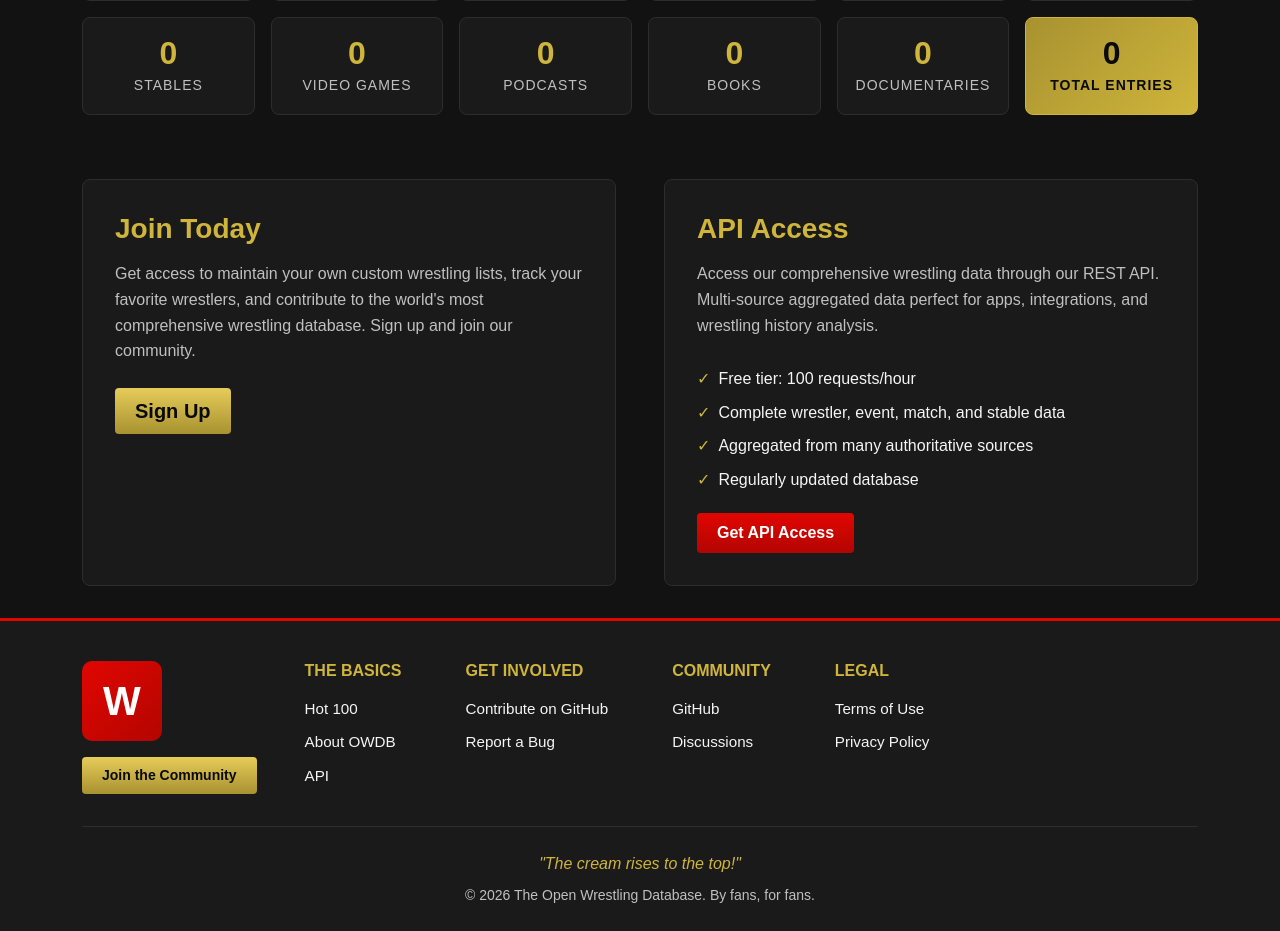
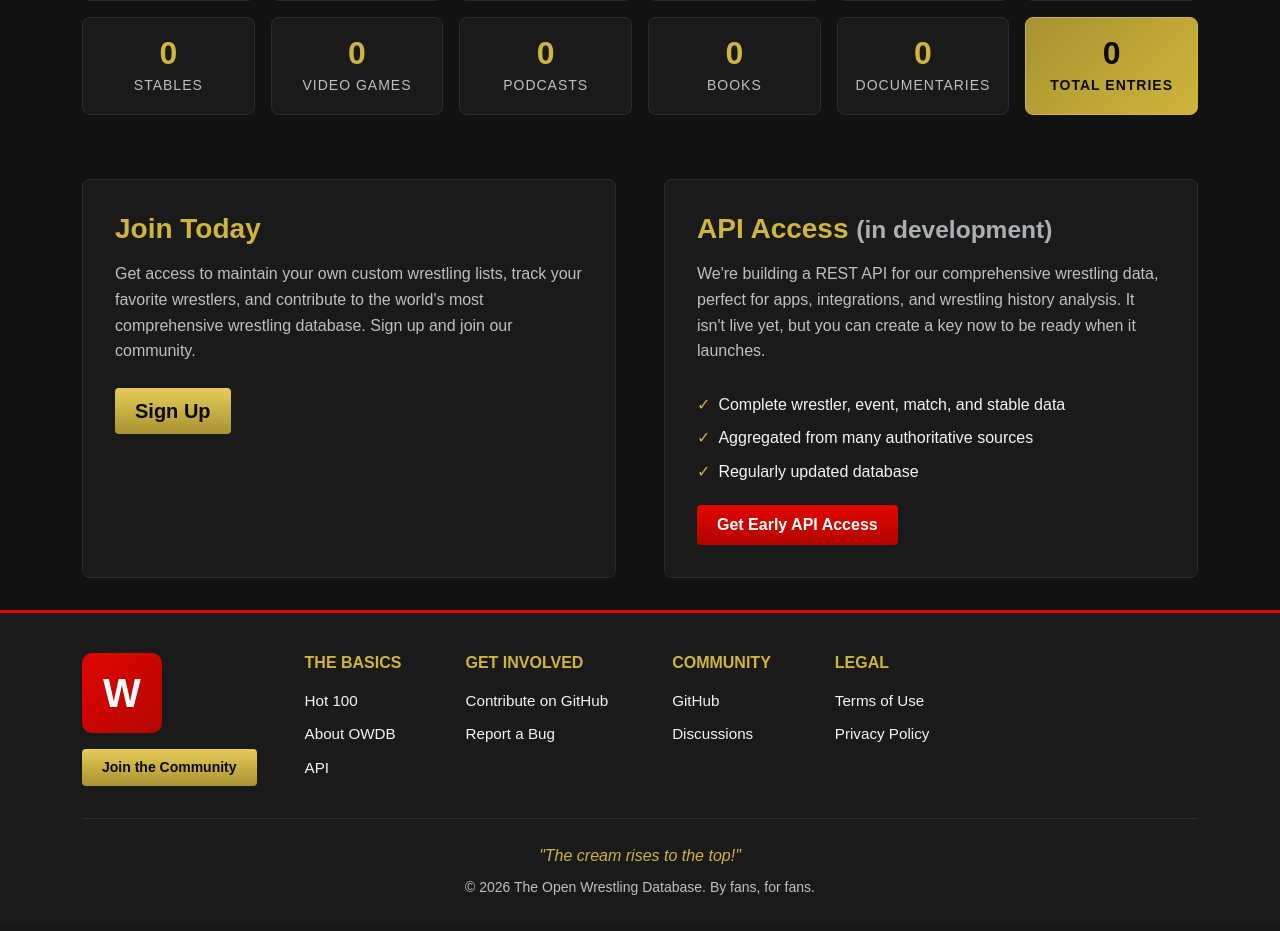
Before and after one commit to ericrosenberg1/OWDB, a Django app: page / in a window 1280 px wide. Shown: the part 1066-1997 px from the top of the page. After the commit the page ends 1961 px from the top, so only its background shows below. Run offline with Django 5.2, Linux system fonts and the light colour scheme; data that the repository does not hold is empty; parts of the project's set-up code (start-up, migrations or seed data) failed here and were passed over.

Commit message:
fix(api): stop presenting the nonexistent API as live to users
Real signed-up users could already generate/delete/toggle API keys on
the account page, and the homepage/about page both had "Get API
Access" CTAs, all pointing at a REST API that has zero working
endpoints anywhere in urls.py (DRF is configured in settings.py but
nothing routes to it, no viewsets/serializers exist).

Adds a clear, honest "in development" notice everywhere a user would
have been led to believe a working API exists: the account page's key
management section (replacing a curl example against a real-looking
endpoint that doesn't work), and the homepage/about page API CTAs.
CTA button copy changes from "Get API Access" to "Get Early API
Access" to match.

Keeps the APIKey model and key-generation code as-is (a real API is
planned as separate future work and may reuse it) and does not build
any real API integration here, per the scope of this pass.

```diff
--- a/templates/about.html
+++ b/templates/about.html
@@ -128,12 +128,12 @@
                     <a href="{% url 'signup' %}" class="btn btn-primary">Sign Up to Contribute</a>
                 </div>
                 <div class="involved-card">
-                    <h3>Use the API</h3>
-                    <p>Building a wrestling app, website, or tool? Our API gives you access to all our data. Free tier includes 100 requests per hour - plenty to get started!</p>
+                    <h3>Use the API <small class="text-muted">(in development)</small></h3>
+                    <p>Building a wrestling app, website, or tool? We're building a REST API to give you access to all our data. It isn't live yet, but you can create a key now to be ready when it launches.</p>
                     {% if user.is_authenticated %}
                     <a href="{% url 'account' %}" class="btn btn-gold">Manage API Keys</a>
                     {% else %}
-                    <a href="{% url 'signup' %}" class="btn btn-gold">Get API Access</a>
+                    <a href="{% url 'signup' %}" class="btn btn-gold">Get Early API Access</a>
                     {% endif %}
                 </div>
                 <div class="involved-card">
--- a/templates/index.html
+++ b/templates/index.html
@@ -361,10 +361,9 @@
             </div>
             <div class="col-lg-6">
                 <div class="api-card">
-                    <h3>API Access</h3>
-                    <p>Access our comprehensive wrestling data through our REST API. Multi-source aggregated data perfect for apps, integrations, and wrestling history analysis.</p>
+                    <h3>API Access <small class="text-muted">(in development)</small></h3>
+                    <p>We're building a REST API for our comprehensive wrestling data, perfect for apps, integrations, and wrestling history analysis. It isn't live yet, but you can create a key now to be ready when it launches.</p>
                     <ul class="api-features">
-                        <li>Free tier: 100 requests/hour</li>
                         <li>Complete wrestler, event, match, and stable data</li>
                         <li>Aggregated from many authoritative sources</li>
                         <li>Regularly updated database</li>
@@ -372,7 +371,7 @@
                     {% if user.is_authenticated %}
                     <a href="{% url 'account' %}" class="btn btn-primary">Manage API Keys</a>
                     {% else %}
-                    <a href="{% url 'signup' %}" class="btn btn-primary">Get API Access</a>
+                    <a href="{% url 'signup' %}" class="btn btn-primary">Get Early API Access</a>
                     {% endif %}
                 </div>
             </div>
```
Also changed, not shown: owdb_django/owdbapp/tests/test_views.py (+25 -0 lines), templates/account.html (+11 -4 lines).
